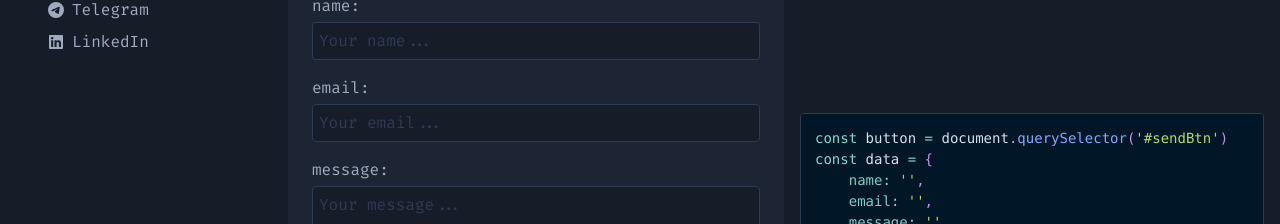
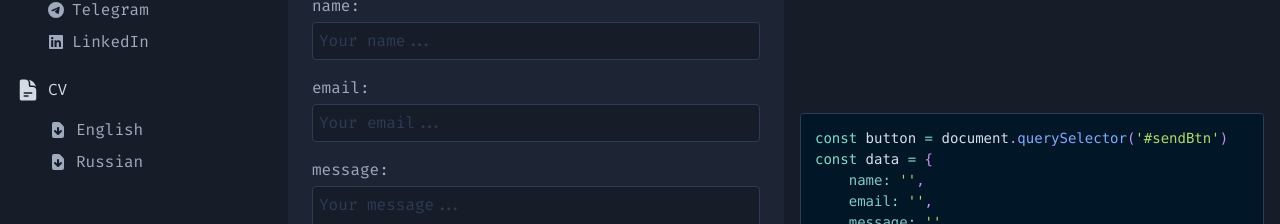
Before and after one commit to xmal0x/webdev-portfolio, a React (Create React App) app: page /contacts in a window 1280 px wide. Shown: the part 178-402 px from the top of the page. Built offline with nearby package versions, Linux system fonts and the light colour scheme; no server answers.

Commit message:
add cv to contacts page

```diff
--- a/public/index.html
+++ b/public/index.html
@@ -7,7 +7,7 @@
     <meta name="theme-color" content="#000000"/>
     <meta
             name="description"
-            content="Web site created using create-react-app"
+            content="Personal portfolio"
     />
     <link rel="apple-touch-icon" href="%PUBLIC_URL%/logo192.png"/>
     <!--
--- a/src/components/Layout/Footer/Footer.tsx
+++ b/src/components/Layout/Footer/Footer.tsx
@@ -16,7 +16,7 @@ const FooterLink = ({link, isLast, icon}: FooterLinkProps) => {
 const Footer = () => {
     return (
         <footer
-            className="fixed bottom-0 w-full bg-second-dark-bg text-gray-text h-14 border-t border-secondary-gray">
+            className="fixed bottom-0 w-full bg-second-dark-bg text-gray-text h-14 border-t border-secondary-gray z-40">
             <div className="flex justify-between items-center h-full">
                 <div className="flex h-full w-full items-center md:justify-start justify-between">
                     <span className="md:w-48 w-32 pl-4 flex">find_me_in:</span>
--- a/src/components/Layout/Header/Header.tsx
+++ b/src/components/Layout/Header/Header.tsx
@@ -15,7 +15,8 @@ const Header = () => {
 
     return (
         <>
-            <header className="fixed z-50 w-full bg-second-dark-bg text-gray-text h-14 border-b border-secondary-gray">
+            <header
+                className="fixed w-full bg-second-dark-bg text-gray-text h-14 border-b border-secondary-gray z-40">
                 {/*Desktop*/}
                 <nav className="justify-between items-center h-full m-auto md:flex hidden">
                     <div className="flex h-full items-center">
--- a/src/components/Projects/ProjectCard/ProjectCard.tsx
+++ b/src/components/Projects/ProjectCard/ProjectCard.tsx
@@ -12,7 +12,7 @@ const ProjectCard = ({title, tags, image, description, links}: ProjectCardProps)
 
             <div
                 className="hover:border-blue-text group relative transition duration-200 max-w-sm
-                lg:h-80 h-fit flex justify-between flex-col rounded-sm overflow-hidden border
+                h-fit min-h-[24rem] flex justify-between flex-col rounded-sm overflow-hidden border
                 border-secondary-gray">
                 <div
                     className="transition duration-200 absolute inset-0 flex-center flex-col
--- a/src/data/index.tsx
+++ b/src/data/index.tsx
@@ -87,7 +87,7 @@ export const projects = [
     {
         id: 2,
         title: 'earth_life',
-        description: 'This landing page is dedicated to making a positive impact on our planet.',
+        description: 'This page is dedicated to making a positive impact on our planet',
         image: earth_landing,
         tags: ['tailwind', 'react', 'typescript'],
         links: [
@@ -106,7 +106,7 @@ export const projects = [
     {
         id: 3,
         title: 'dashboard',
-        description: 'This project is a versatile dashboard interface, with theme selection and chat interface.',
+        description: 'Dashboard interface, with theme selection and chat interface',
         image: dashboard,
         tags: ['tailwind', 'react', 'typescript', 'apexcharts'],
         links: [
--- a/src/pages/Contacts/Contacts.tsx
+++ b/src/pages/Contacts/Contacts.tsx
@@ -1,12 +1,15 @@
 import React, {useEffect, useState} from "react"
 import emailjs from 'emailjs-com'
-import {HiGlobeAlt} from "react-icons/hi2"
+import {HiDocumentText, HiGlobeAlt} from "react-icons/hi2"
 
 import {CodeForm, ContactForm, Sidebar} from "../../components"
 import {withOpacityTransition, withPageStyles} from "../../hoc"
 
 import {FormData} from '../../types'
 import {contacts} from "../../constants"
+import {Link} from "react-router-dom";
+import {HiDocumentDownload} from "react-icons/hi";
+import {RiDownloadCloudFill} from "react-icons/ri";
 
 const Contacts = () => {
     const [formData, setFormData] = useState({
@@ -46,6 +49,7 @@ const Contacts = () => {
     return (
         <div className="flex text-gray-text w-full mx-auto md:flex-row flex-col">
             <Sidebar>
+                <div>
                     <p className="text-white-text items-center mb-4 md:flex hidden"><HiGlobeAlt
                         className="w-6 h-6 object-contain mr-2"/>Contacts</p>
                     <ul className="md:pl-8 ">
@@ -58,6 +62,31 @@ const Contacts = () => {
                             </li>
                         ))}
                     </ul>
+                </div>
+                <div className="md:block hidden mt-6">
+                    <p className="text-white-text items-center mb-4 md:flex hidden"><HiDocumentText
+                        className="w-6 h-6 object-contain mr-2"/>CV</p>
+                    <ul className="md:pl-8 ">
+                        <li className="mb-2 hover:text-white">
+                            <Link to="/kgalkin_en_cv.pdf" target="_blank"
+                                  className="flex items-center gap-2"><HiDocumentDownload
+                                className="w-5 h-5 object-contain"/>English</Link>
+                        </li>
+                        <li className="hover:text-white">
+                            <Link to="/kgalkin_ru_cv.pdf" target="_blank"
+                                  className="flex items-center gap-2"><HiDocumentDownload
+                                className="w-5 h-5 object-contain"/>Russian</Link>
+
+                        </li>
+                    </ul>
+                </div>
+                <div className="md:hidden flex mt-2 border-t border-secondary-gray">
+                    <p className="flex items-center gap-2 mt-2"><RiDownloadCloudFill
+                        className="w-4 h-4 object-contain"/>Download my CV
+                        <Link to="/kgalkin_en_cv.pdf" target="_blank" className="home-link mx-2">en</Link>or
+                        <Link to="/kgalkin_ru_cv.pdf" target="_blank" className="home-link mx-2">ru</Link>
+                    </p>
+                </div>
             </Sidebar>
             <div className="flex-1 flex-center p-4">
                 <ContactForm onSubmit={handleSubmit} onChange={handleFormDataChange}/>
--- a/src/pages/Home/Home.tsx
+++ b/src/pages/Home/Home.tsx
@@ -11,11 +11,11 @@ const Home = () => {
                 <h1 className="home-head_text">Kirill Galkin</h1>
                 <h4 className="home-subhead_text">{'> Frontend developer'}</h4>
                 <p>{`// download my CV `}
-                    <Link to="/kgalkin_en_cv.pdf" target="_blank" download className="home-link">en</Link>/
-                    <Link to="/kgalkin_ru_cv.pdf" target="_blank" download className="home-link">ru</Link>
+                    <Link to="/kgalkin_en_cv.pdf" target="_blank" className="home-link">en</Link> or
+                    <Link to="/kgalkin_ru_cv.pdf" target="_blank" className="home-link mx-2">ru</Link>
                 </p>
                 {/*<p>{'// You can play the game :)'}</p>*/}
-                <p>{'// or go to'} <Link to={'/projects'} className="home-link">projects</Link> page
+                <p>{'// go to'} <Link to={'/projects'} className="home-link">projects</Link> page
                 </p>
                 <p>{'// or '}<Link to={'/contacts'} className="home-link">contact_me</Link> page</p>
             </div>
```
Also changed, not shown: 2 other files (tests, documents, lock files or other folders). Lines whose indentation alone changed are shown as unchanged.
